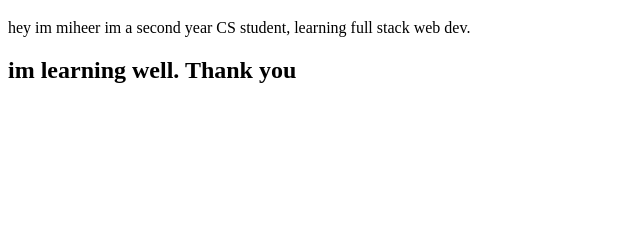
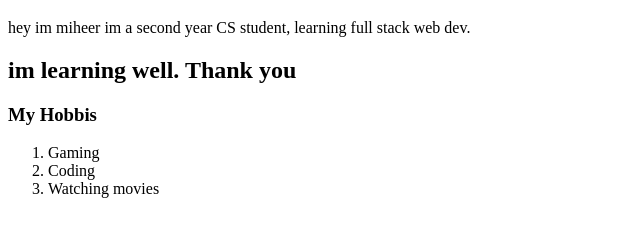
Before and after one commit to MiheerTamkhane/MiheerTamkhane-site, a plain HTML site: page index.html in a window 1280 px wide. Shown: the part 61-298 px from the top of the page, without its empty margins (0-640 px from the left). Drawn offline with Linux system fonts and the light colour scheme.

Commit message:
hobbies update

```diff
--- a/index.html
+++ b/index.html
@@ -12,5 +12,11 @@
       hey im miheer im a second year CS student, learning full stack web dev.
     </p>
     <h2>im learning well. Thank you</h2>
+    <h3>My Hobbis</h3>
+    <ol>
+      <li>Gaming</li>
+      <li>Coding</li>
+      <li>Watching movies</li>
+    </ol>
   </body>
 </html>
```
